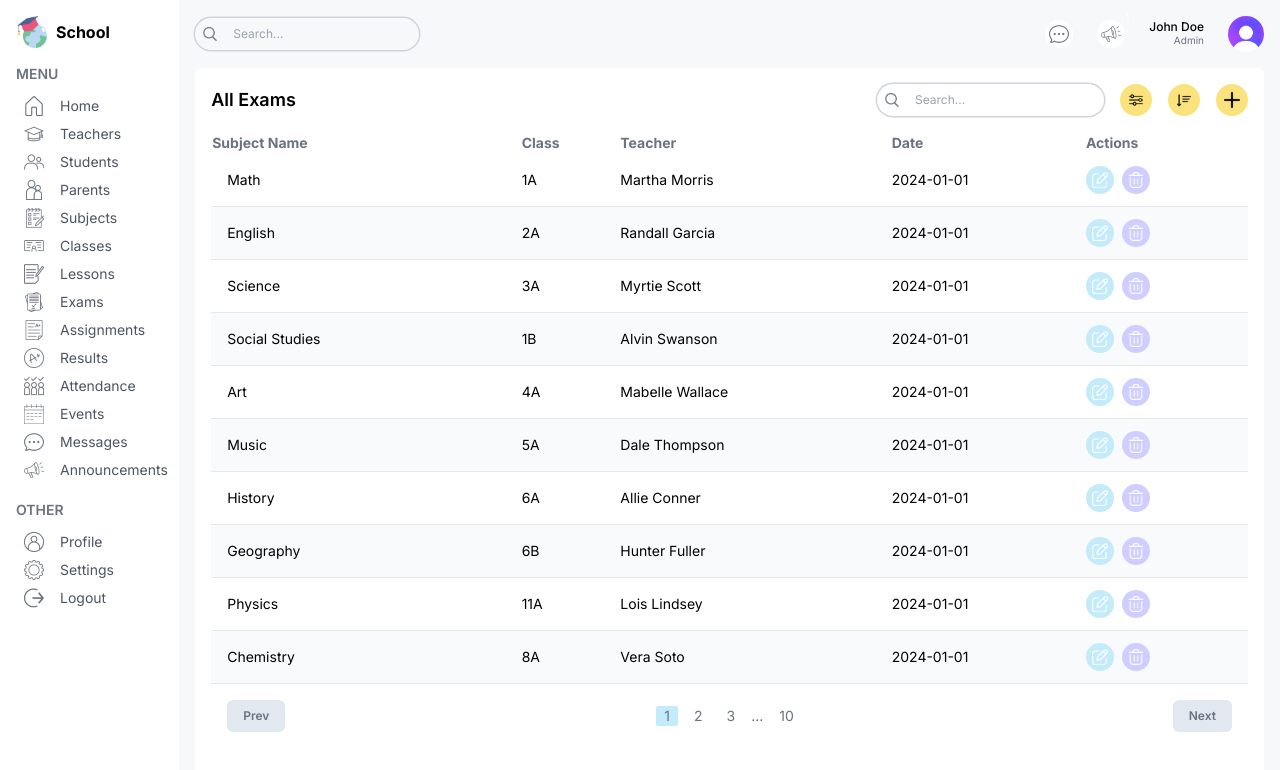
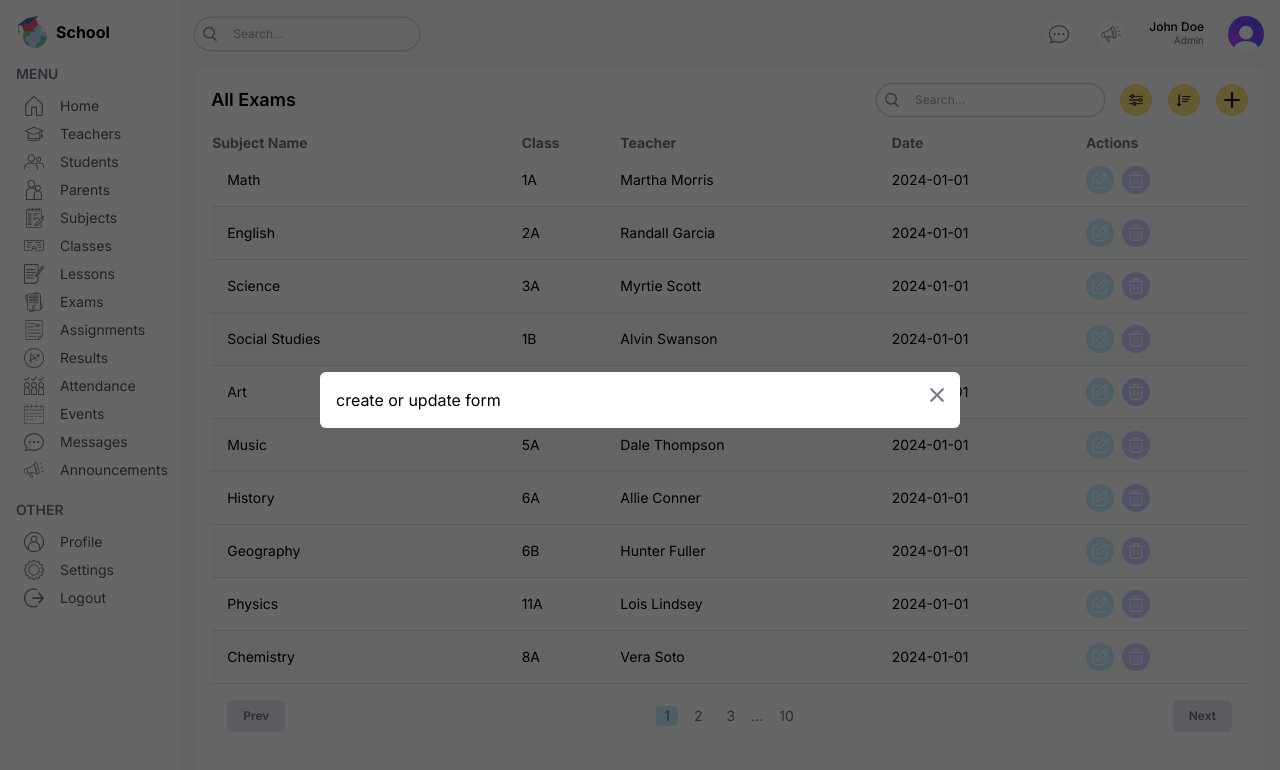
Before and after one commit to Nyakamba/school, a Next.js app: page /list/exams in a window 1280 px wide. Both pictures are taken after a click on the button 1231 px from the left and 100 px from the top of the page. Shown: the top 770 px of the page. Built offline with nearby package versions, Linux system fonts and the light colour scheme.

Commit message:
Design form modal

```diff
--- a/src/components/FormModal.tsx
+++ b/src/components/FormModal.tsx
@@ -1,6 +1,7 @@
 "use client";
 
 import Image from "next/image";
+import { useState } from "react";
 
 interface FormModalProps {
   table:
@@ -29,13 +30,50 @@
       : type === "update"
       ? "bg-sky"
       : "bg-purple";
+
+  const [open, setOpen] = useState(false);
+
+  const Form = () => {
+    return type === "delete" && id ? (
+      <form action="" className="p-4 flex flex-col gap-4">
+        <span className="text-center font-medium">
+          All data will be lost. Are you want to delete this {table}
+        </span>
+        <button
+          //type="button"
+          className="bg-red-700 textwhite py-2 px-4 rounded-md border-none self-center"
+        >
+          Delete
+        </button>
+      </form>
+    ) : (
+      "create or update form"
+    );
+  };
   return (
     <>
       <button
         className={`w-7 h-7 ${bgColor} flex items-center justify-center rounded-full ${size}`}
+        onClick={() => setOpen(true)}
       >
         <Image src={`/${type}.png`} alt={`${type}`} width={16} height={16} />
       </button>
+      {open && (
+        <div className="w-screen h-screen absolute left-0 top-0 bg-black bg-opacity-60 z-50 flex items-center justify-center">
+          <div className="bg-white p-4 rounded-md relative w-[90%] md:w-[70%] lg:w-[60%] xl:w-[50%] 2xl:w-[40%]">
+            <Form />
+            <div className="absolute top-4 right-4 cursor-pointer">
+              <Image
+                src="/close.png"
+                alt="close"
+                width={14}
+                height={14}
+                onClick={() => setOpen(false)}
+              />
+            </div>
+          </div>
+        </div>
+      )}
     </>
   );
 };
```
